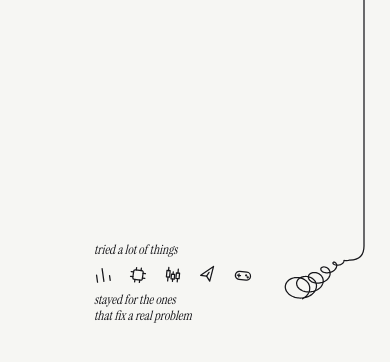
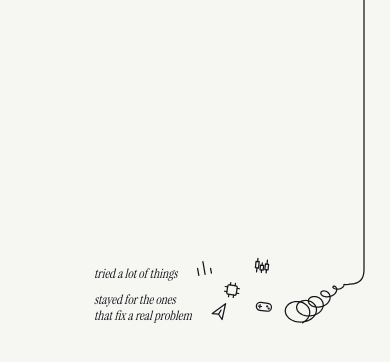
Before and after one commit to iAnmolAgarwal/portfolio, an Astro site: page / in a window 390 px wide. Shown: the part 464-826 px from the top of the page. Built offline with nearby package versions, Linux system fonts and the light colour scheme; Astro itself is replaced by a stand-in of ours.

Commit message:
Scatter the phone's small drawings round the notes so a short screen keeps them
Co-Authored-By: Claude Fable 5.2 <noreply@anthropic.com>
Claude-Session: https://claude.ai/code/session_01P2MVxJEsRgujvnycNLNhZT

```diff
--- a/src/components/Cable.astro
+++ b/src/components/Cable.astro
@@ -74,8 +74,8 @@ import { NOTES } from '../data/site';
   {
     /*
      * The phone's cable, shown only in the phone layout. The band under the
-     * project's words holds the two notes with the five drawings between them,
-     * read top to bottom, and the tangle to their right. The line's drawing is in
+     * project's words holds the two notes, one under the other, with the five
+     * drawings scattered round them, and the tangle to their right. The line's drawing is in
      * the band's units (`--p`), its origin the band's top left: from the tangle
      * the line runs up the column's right edge beside the words and turns in to
      * the plug on the set's side. The script redraws its upper end whenever the
@@ -100,25 +100,34 @@ import { NOTES } from '../data/site';
     </g>
   </svg>
   <p class="note note-run">{NOTES.first}</p>
-  <svg class="doodles" viewBox="0 0 160 22" fill="none" stroke="currentColor" stroke-width="1.5" stroke-linecap="round" stroke-linejoin="round">
-    <g class="doodle" transform="translate(10 11) rotate(-8) scale(0.8) translate(-12 -12)">
+  {
+    /*
+     * The five drawings, scattered round the two notes instead of set in a row
+     * (his decision, 2026-11-14): all five to the right of the writing, drifting
+     * toward the tangle and clear of it. In the band's units, its origin the
+     * band's top left. They take no height of their own, so a short phone
+     * keeps them.
+     */
+  }
+  <svg class="doodles" viewBox="0 0 328 58" fill="none" stroke="currentColor" stroke-width="1.5" stroke-linecap="round" stroke-linejoin="round">
+    <g class="doodle" transform="translate(180 2) rotate(-10) scale(0.8) translate(-12 -12)">
       <path d="M4 20V11M12 20V4M20 20v-6" />
     </g>
-    <g class="doodle" transform="translate(45 11) rotate(8) scale(0.8) translate(-12 -12)">
+    <g class="doodle" transform="translate(208 24) rotate(9) scale(0.8) translate(-12 -12)">
       <rect x="6" y="6" width="12" height="12" rx="2" />
       <path d="M9 6V3M15 6V3M9 21v-3M15 21v-3M6 9H3M6 15H3M21 9h-3M21 15h-3" />
     </g>
-    <g class="doodle" transform="translate(80 11) rotate(5) scale(0.8) translate(-12 -12)">
+    <g class="doodle" transform="translate(238 0) rotate(6) scale(0.8) translate(-12 -12)">
       <path d="M6 3v4M6 15v5M18 4v5M18 16v4M12 8v3M12 17v3" />
       <rect x="4" y="7" width="4" height="8" />
       <rect x="10" y="11" width="4" height="6" />
       <rect x="16" y="9" width="4" height="7" />
     </g>
-    <g class="doodle" transform="translate(115 11) rotate(-12) scale(0.8) translate(-12 -12)">
+    <g class="doodle" transform="translate(196 47) rotate(-14) scale(0.85) translate(-12 -12)">
       <path d="M21 3 3 10.5l7 2.5 2.5 7L21 3z" />
       <path d="M10 13l4-4" />
     </g>
-    <g class="doodle" transform="translate(150 11) rotate(6) scale(0.8) translate(-12 -12)">
+    <g class="doodle" transform="translate(240 40) rotate(7) scale(0.8) translate(-12 -12)">
       <rect x="2.5" y="8" width="19" height="10" rx="5" />
       <path d="M7 11v4M5 13h4" />
       <circle cx="16" cy="12" r=".6" />
--- a/src/styles/page.css
+++ b/src/styles/page.css
@@ -319,8 +319,8 @@ body {
 
 /* ---------- what a short window gives up (`data-give`, set by the script) ---------- */
 
-/* One: the small drawings round the cable. */
-html[data-give='1'] .cable .doodle {
+/* One: the small drawings round the cable. The phone's cost no height and stay. */
+html[data-give='1'] [data-cable] .doodle {
   display: none;
 }
 
--- a/src/styles/phone.css
+++ b/src/styles/phone.css
@@ -11,20 +11,20 @@
  *
  * Heights at 390 wide (in `--p`): top 16, name and line 47, 16, the strip 120,
  * 10 above the antenna, the antenna and the set (about 206), 26, the words 120
- * (70 without the line), 16 and the band 82 (58 without the drawings; neither
- * without the cable), and at least 16px of paper at the bottom: about 688 in
- * all. The script measures that at each level of `data-give` and picks the first
+ * (70 without the line), 16 and the band 58 (neither without the cable), and
+ * at least 16px of paper at the bottom: about 664 in all. The small drawings
+ * lie over the band and take no height, so levels 0 and 1 are the same here. The script measures that at each level of `data-give` and picks the first
  * that fits the visible height; past the last it scales the column down by
  * `--fit-h`. Spare height goes first to the gaps between the set, the words and
  * the band (`--more`, set by the script), then shared above the antenna and
  * under the band, up to about 56px each, then to the gaps again. Without the
- * script nothing is given up and the column is scaled to fit by the 690 below.
+ * script nothing is given up and the column is scaled to fit by the 666 below.
  */
 
 @media (max-width: 820px) and (orientation: portrait) {
   :root {
     /* 390 and 1.45 are `PHONE_WIDTH` and `PHONE_SCALE_CAP` in `scripts/layout.ts`. */
-    --p: min(var(--vw) / 390, var(--vh) / var(--fit-h, 690), 1.45px);
+    --p: min(var(--vw) / 390, var(--vh) / var(--fit-h, 666), 1.45px);
     /* The column between the margins, and the set within it. */
     --col-w: calc(342 * var(--p));
     --tv-w: calc(328 * var(--p));
@@ -35,10 +35,6 @@
     --to-words: calc(26 * var(--p) + var(--more, 0px));
     --words-h: calc(120 * var(--p));
     --to-band: calc(16 * var(--p) + var(--more, 0px));
-    --band: calc(82 * var(--p));
-  }
-
-  html[data-give='1'] {
     --band: calc(58 * var(--p));
   }
 
@@ -253,8 +249,8 @@
   }
 
   /*
-   * The cable's band lies under the words: the first note, the five drawings,
-   * the second note, one under the other, and the tangle to their right. The
+   * The cable's band lies under the words: the first note and the second, one
+   * under the other, the five drawings round them, and the tangle to their right. The
    * line's drawing reaches up out of the band, beside the words, to the plug.
    */
   [data-cable] {
@@ -285,18 +281,21 @@
     white-space: nowrap;
   }
 
+  /*
+   * The drawings are scattered round the notes, over the band and out of the
+   * column's flow, so they cost no height and a short phone keeps them.
+   */
   .cable-phone .doodles {
-    width: calc(160 * var(--p));
-    height: calc(22 * var(--p));
-    margin: calc(6 * var(--p)) 0 calc(6 * var(--p)) calc(-1 * var(--p));
+    position: absolute;
+    left: 0;
+    top: 0;
+    width: calc(328 * var(--p));
+    height: calc(58 * var(--p));
+    overflow: visible;
   }
 
-  /* Without the drawings the two notes keep a clear gap between them. */
-  html[data-give]:not([data-give='0']) .cable-phone .doodles {
-    display: none;
-  }
-
-  html[data-give]:not([data-give='0']) .cable-phone .note-tangle {
+  /* The two notes keep a clear gap between them. */
+  .cable-phone .note-tangle {
     margin-top: calc(10 * var(--p));
   }
 
```
Also changed, not shown: tests/e2e/phone.spec.ts (+30 -15 lines).
